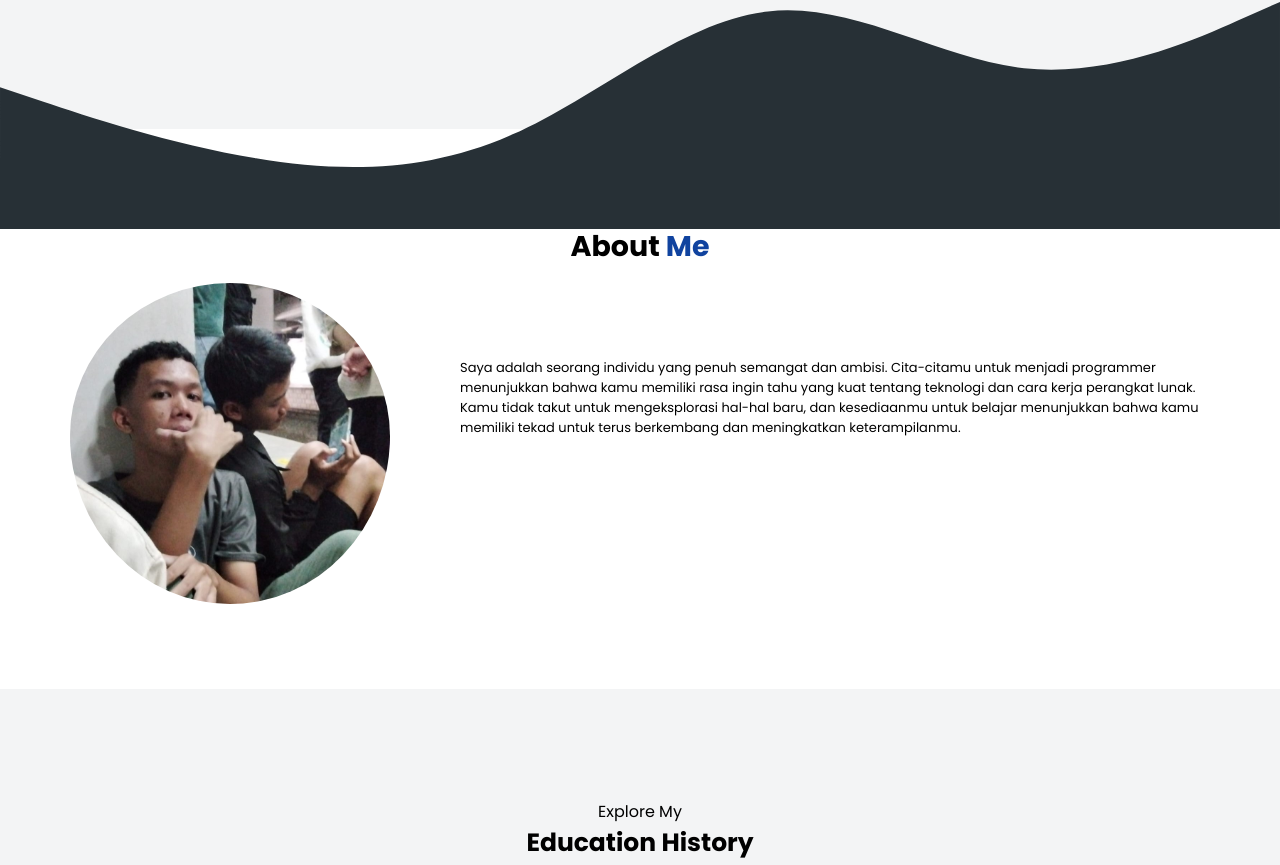
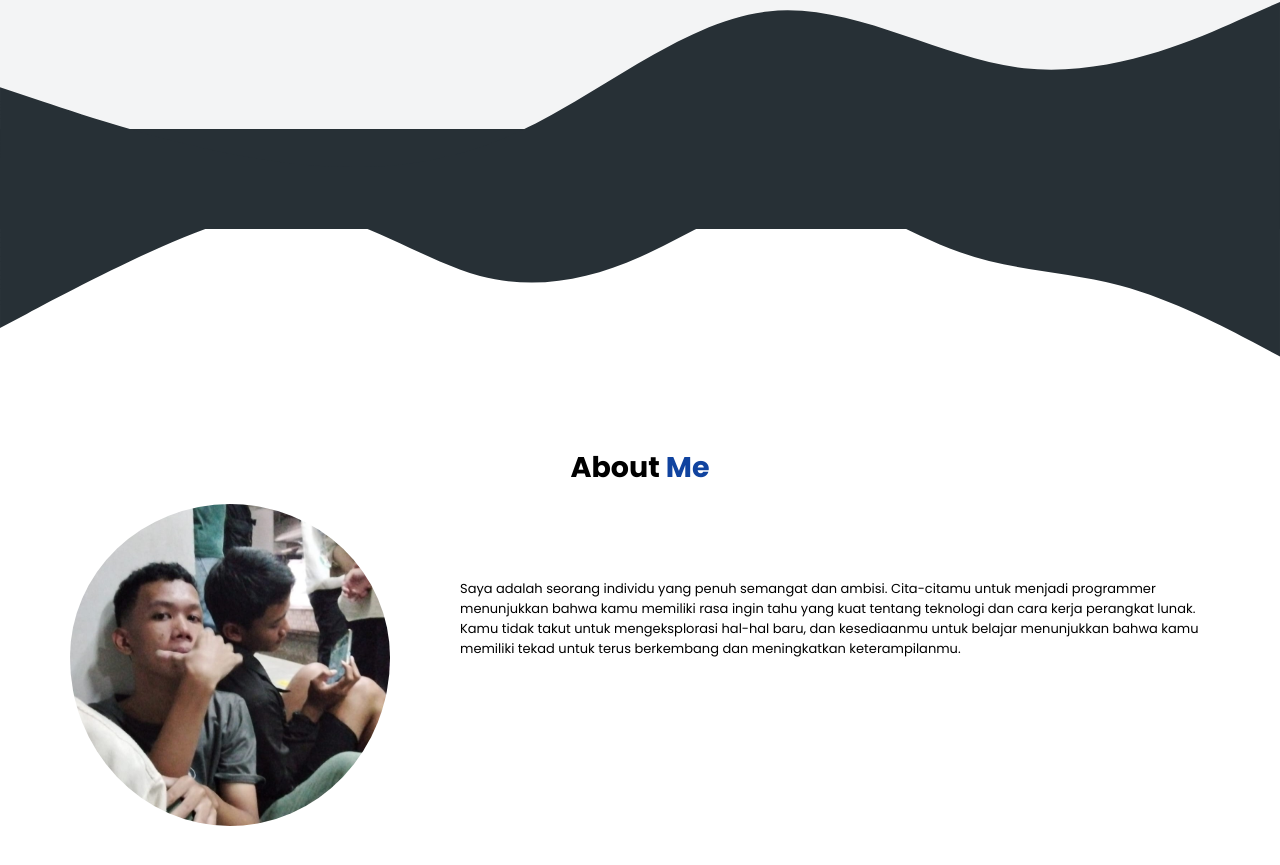
Before and after one commit to Ucokkks/portoGlenn.github.io, a plain HTML site: page index.html in a window 1280 px wide. Shown: the part 571-1436 px from the top of the page. Drawn offline with Linux system fonts and the light colour scheme.

Commit message:
new feature

```diff
--- a/index.html
+++ b/index.html
@@ -51,14 +51,13 @@
         </div>
         <svg xmlns="http://www.w3.org/2000/svg" viewBox="0 0 1440 320" class="wave"><path fill="#273036" fill-opacity="1" d="M0,160L48,176C96,192,192,224,288,240C384,256,480,256,576,213.3C672,171,768,85,864,74.7C960,64,1056,128,1152,138.7C1248,149,1344,107,1392,85.3L1440,64L1440,320L1392,320C1344,320,1248,320,1152,320C1056,320,960,320,864,320C768,320,672,320,576,320C480,320,384,320,288,320C192,320,96,320,48,320L0,320Z"></path></svg>
     </div>
-
     <!--Home end  -->
     </header>
-
     <!-- Header end -->
-
+    <svg xmlns="http://www.w3.org/2000/svg" viewBox="0 0 1440 320"><path fill="#273036" fill-opacity="1" d="M0,224L30,208C60,192,120,160,180,133.3C240,107,300,85,360,96C420,107,480,149,540,165.3C600,181,660,171,720,144C780,117,840,75,900,74.7C960,75,1020,117,1080,138.7C1140,160,1200,160,1260,176C1320,192,1380,224,1410,240L1440,256L1440,0L1410,0C1380,0,1320,0,1260,0C1200,0,1140,0,1080,0C1020,0,960,0,900,0C840,0,780,0,720,0C660,0,600,0,540,0C480,0,420,0,360,0C300,0,240,0,180,0C120,0,60,0,30,0L0,0Z"></path></svg>
     <!-- About  -->
     <section>
+
         <div class="About">
             <div class="sec-isi">
                 <h1 style="color: black;">About <span class="sec-isi-me" style="color:#10439F ;">Me</span></h1>
--- a/style.css
+++ b/style.css
@@ -39,9 +39,6 @@ body{
     color: #19A7CE;
 }
 
-/* .nav-logo2 {
-    color: #102C57;
-} */
 
 .nav-menu {
   padding-left: 680px;
@@ -107,7 +104,7 @@ img {
 }
 
 .About {
-    margin-top: 10vh;
+    margin-top: 10px;
     width: 100%;
     height: 60vh;
     background-color: white;
```
Also changed, not shown: script.js (+0 -7 lines).
